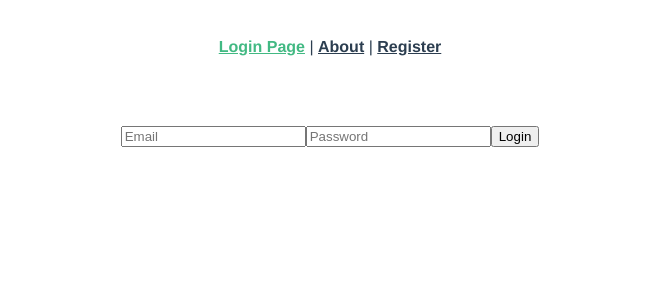
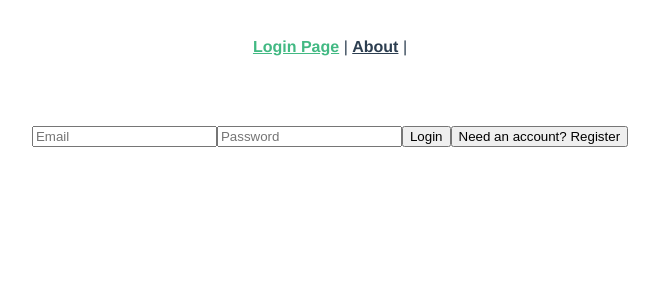
Before and after one commit to JeffLabonte/ideal-octo-telegram-webclient, a Vue app: page /login in a window 1280 px wide. Shown: the top 300 px of the page, without its empty margins (310-969 px from the left). Built offline with nearby package versions, Linux system fonts and the light colour scheme.

Commit message:
Change the route for register

```diff
--- a/src/App.vue
+++ b/src/App.vue
@@ -2,7 +2,6 @@
   <div id="nav">
     <router-link to="/login">Login Page</router-link> |
     <router-link to="/about">About</router-link> |
-    <router-link to="/register">Register</router-link>
   </div>
   <router-view />
 </template>
--- a/src/components/Login.vue
+++ b/src/components/Login.vue
@@ -1,9 +1,12 @@
 <template>
   <main>
-    <h3 v-bind:class="errorTextObject">{{ error }}</h3>
-    <input v-model="input.email" type="text" name="email" placeholder="Email" />
-    <input v-model="input.password" type="password" name="password" placeholder="Password" />
-    <button v-on:click="login()">Login</button>
+    <div>
+      <h3 v-bind:class="errorTextObject">{{ error }}</h3>
+      <input v-model="input.email" type="text" name="email" placeholder="Email" />
+      <input v-model="input.password" type="password" name="password" placeholder="Password" />
+      <button v-on:click="login()">Login</button>
+      <button href="/register">Need an account? Register</button>
+    </div>
   </main>
 </template>
 
```
